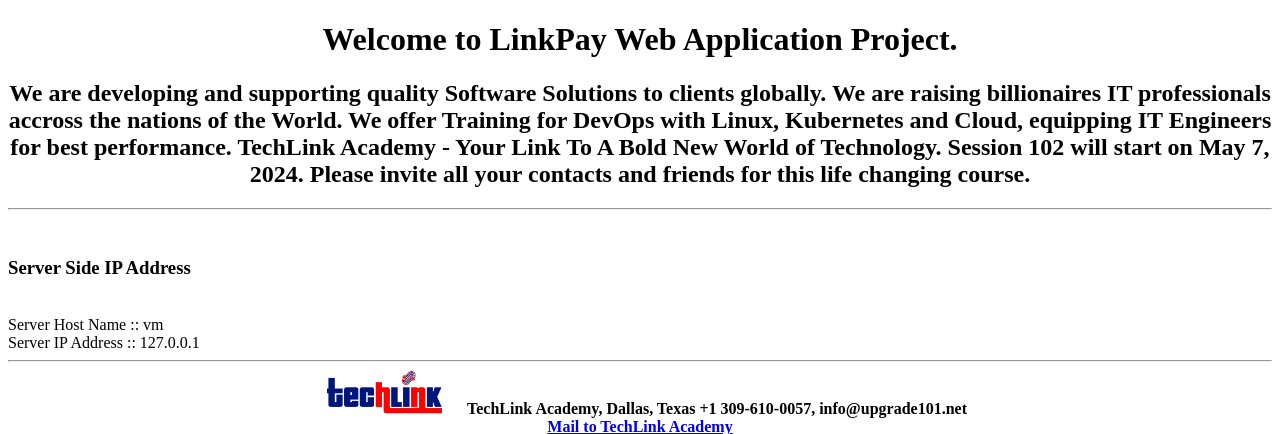
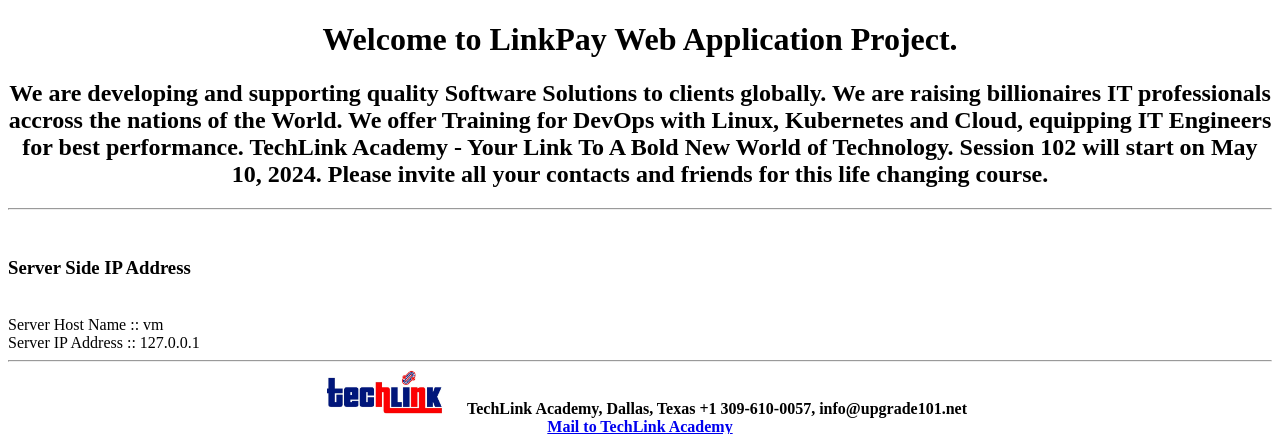
Before and after one commit to ayesugh/javaWebApp, a Java web app: page /jsps/home.jsp in a window 1280 px wide. Shown: the top 434 px of the page. Run offline with Spring Boot 4, a stand-in JSP engine, Linux system fonts and the light colour scheme; the project's own start-up code is not run, and a stand-in starts its controllers and pages.

Commit message:
Update home.jsp

```diff
--- a/src/main/webapp/jsps/home.jsp
+++ b/src/main/webapp/jsps/home.jsp
@@ -14,7 +14,7 @@
 	           We are raising billionaires IT professionals accross the nations of the World.
 	We offer Training for DevOps with Linux, Kubernetes and Cloud, equipping IT Engineers for best performance.
         TechLink Academy - Your Link To A Bold New World of Technology.
-	Session 102 will start on May 7, 2024.
+	Session 102 will start on May 10, 2024.
         Please invite all your contacts and friends for this life changing course.
 </h2>
 <hr>
```
